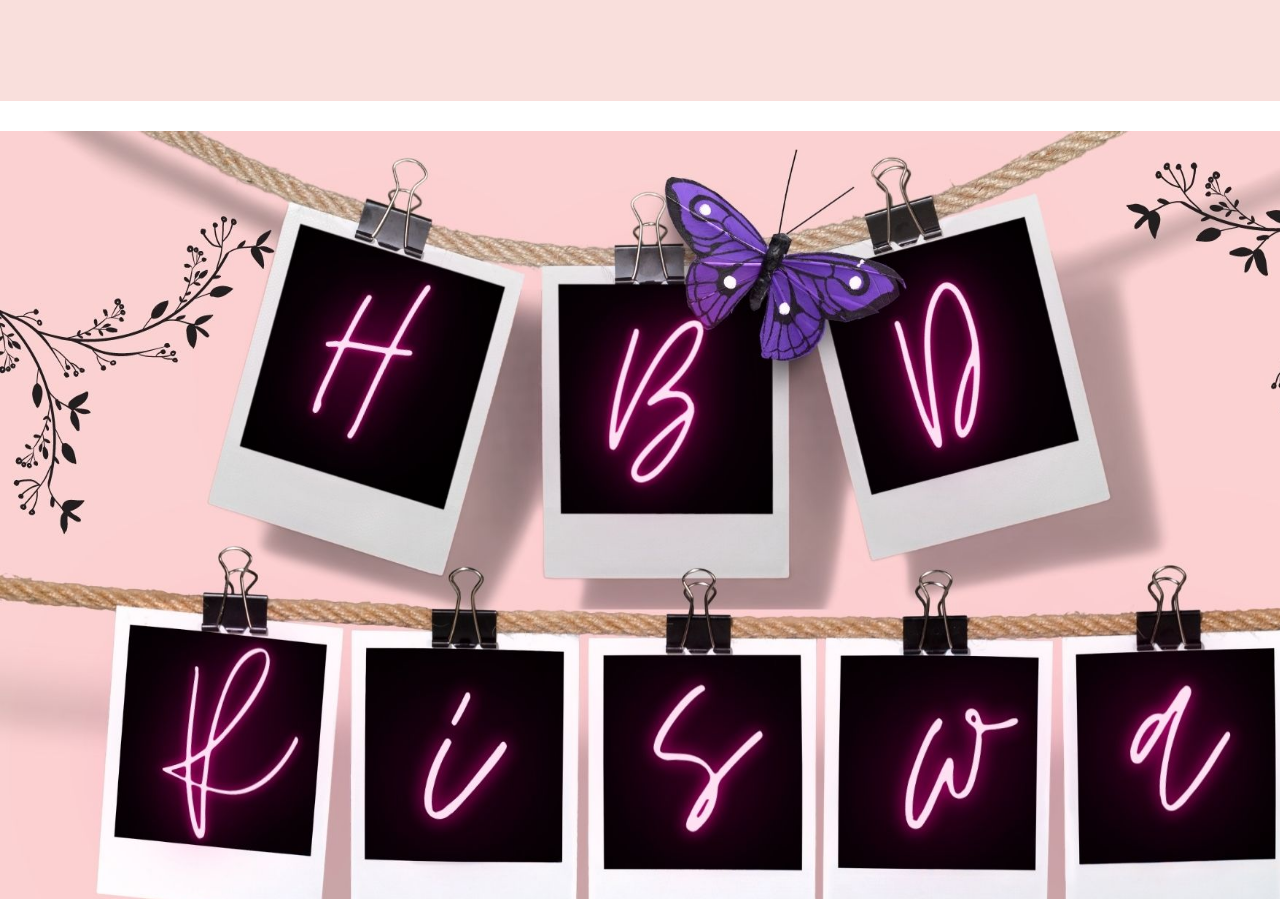
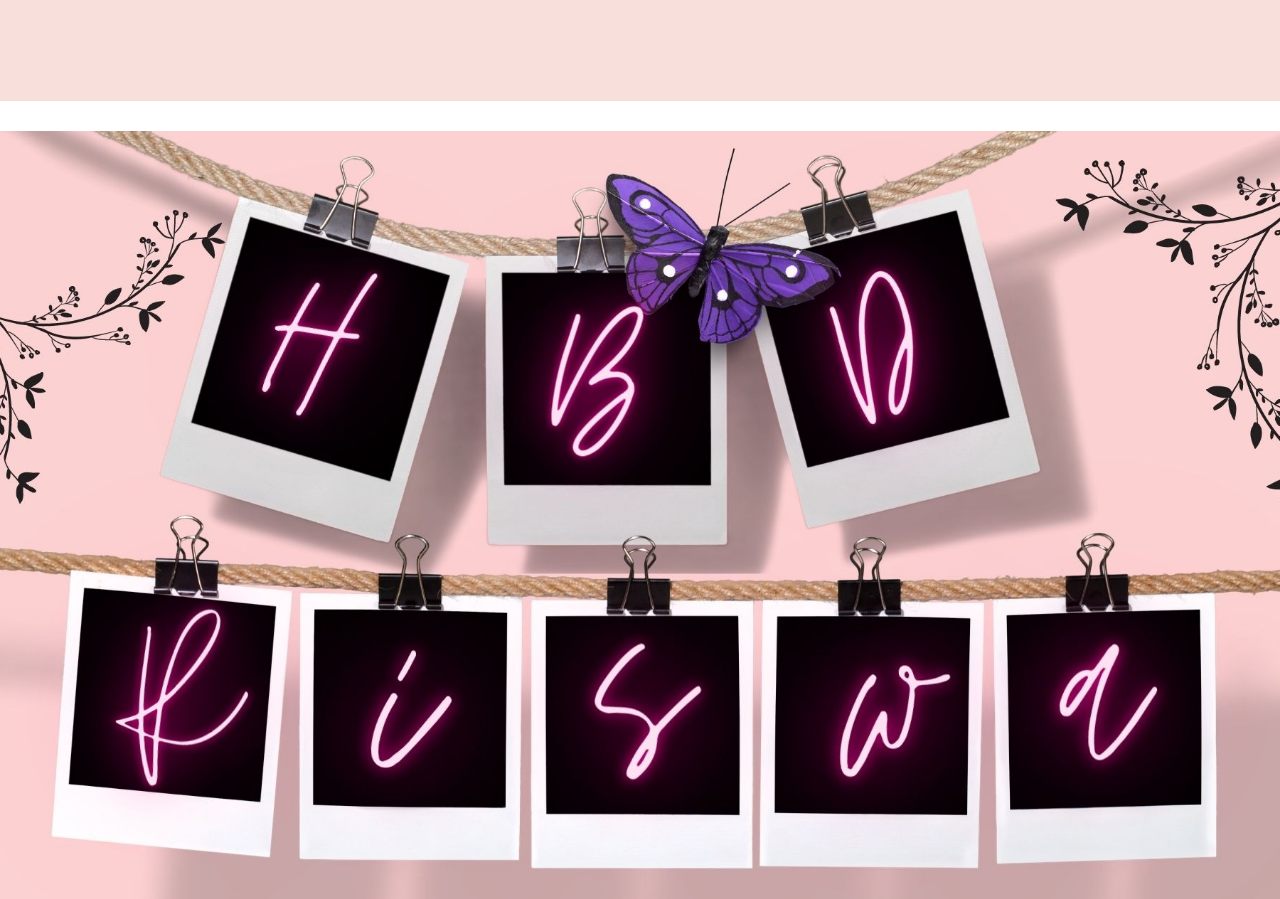
Before and after one commit to myrsw/cieultahya, a plain HTML site: page index1.html in a window 1280 px wide. Shown: the part 9820-10719 px from the top of the page. Drawn offline with Linux system fonts and the light colour scheme.

Commit message:
Update index1.html

```diff
--- a/index1.html
+++ b/index1.html
@@ -76,7 +76,10 @@ font-size: 3vw;
 }
 #k5{
 	background-image: url(H.jpg);
-	background-size: 1400px 830px;
+	height: 100%;
+    	background-position: center;
+    	background-repeat: no-repeat;
+    	background-size: cover;
 }
 iframe{
 	width: 560px;
```
